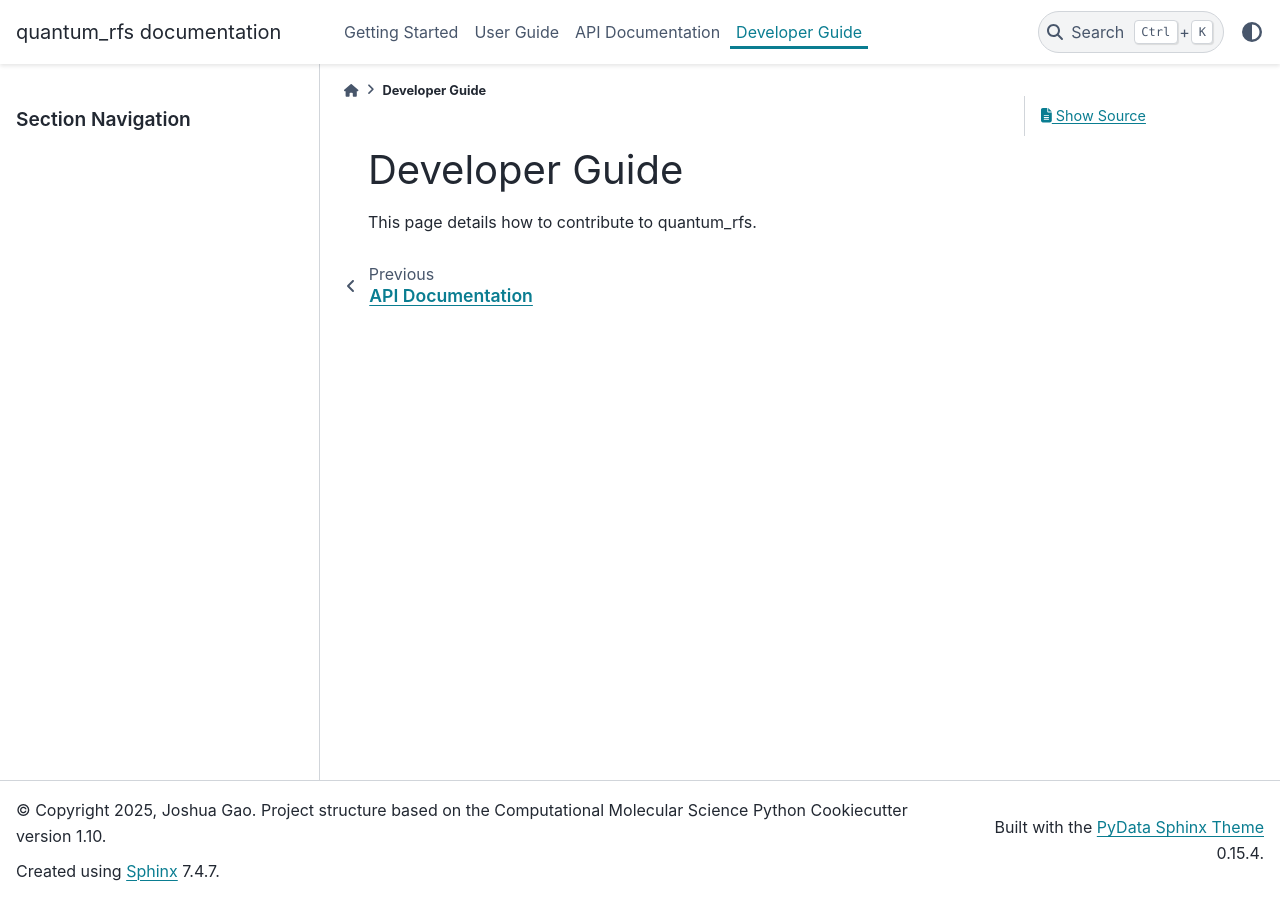
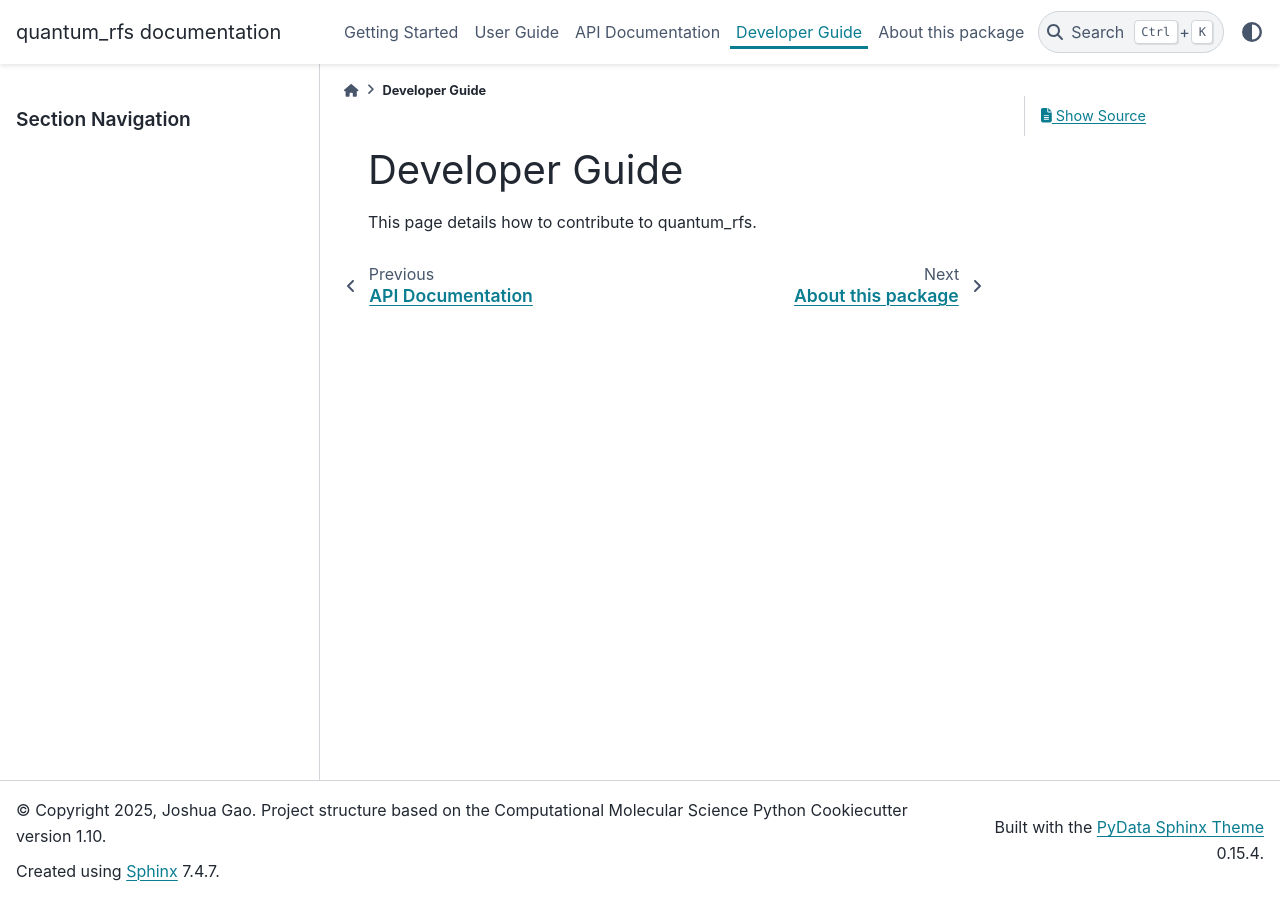
Before and after one commit to Pojoto/quantum-rfs, a Sphinx documentation site: the page built from docs/developer_guide.rst, in a window 1280 px wide. Built offline with Sphinx 7.4.7 and the PyData theme 0.15.4, drawn with Linux system fonts in a browser that asks for light colours; the version number could not be read and is left out.

Commit message:
added new files

```diff
--- /dev/null
+++ b/docs/about.rst
@@ -0,0 +1,3 @@
+About this package
+------------------
+This package and documentation is a cool project made by Josh
--- a/docs/index.rst
+++ b/docs/index.rst
@@ -75,3 +75,4 @@ currently supported.
    user_guide
    api
    developer_guide
+   about
```
